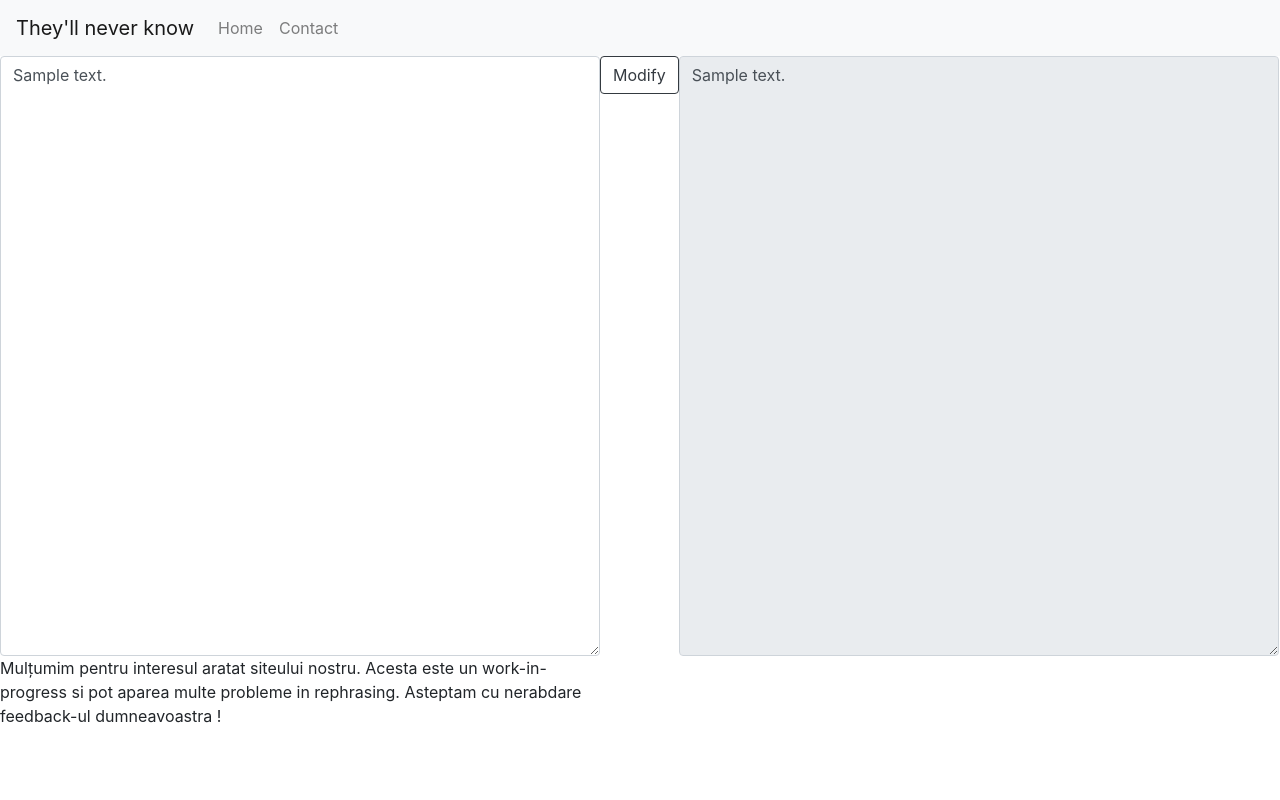
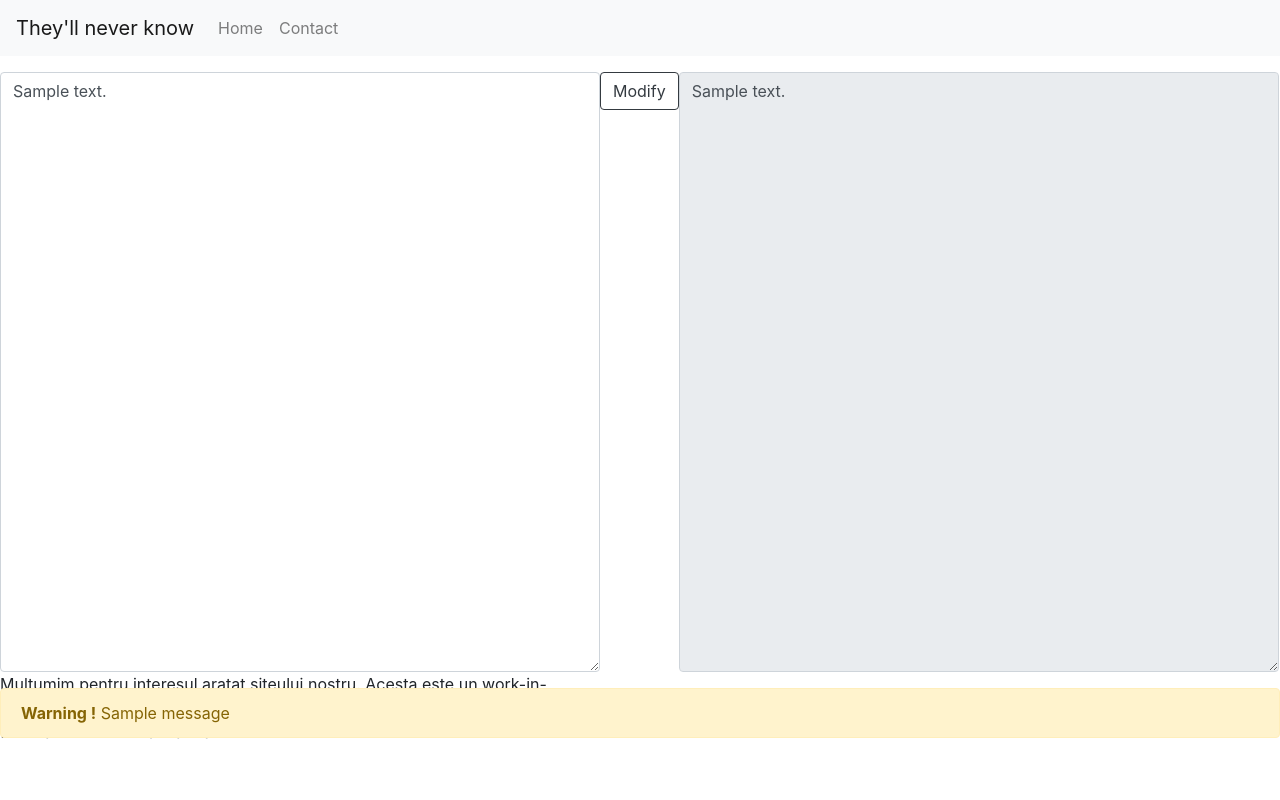
Before and after one commit to VladGhelbere/flask-rephrasing-webserver, a Flask app: template templates/index.html in a window 1280 px wide. Run offline with Flask 2, Linux system fonts and the light colour scheme; the template is opened without the code that fills it: most values are stand-ins (such as "Sample title", 1, 10 or a date in 2020); one stand-in notice (Sample message) is shown; parts of the project's set-up code (start-up, migrations or seed data) failed here and were passed over; some libraries are stand-ins or nearby versions.

Commit message:
added loading animations, warnings, titles & favicon

```diff
--- /dev/null
+++ b/static/css/base.css
@@ -0,0 +1,13 @@
+div#loading {
+    position:fixed;
+    width: 35px;
+    height: 35px;
+    display: none;
+    background: url(/static/img/loadingimage.gif) no-repeat;
+    cursor: wait;
+    left: 60%;
+    top: 35%;
+    z-index: 1000;
+    height: 31px;
+    width: 31px;
+    }
--- a/static/js/base.js
+++ b/static/js/base.js
@@ -1,8 +1,4 @@
-// Add active class to the current button (highlight it)
-var header = document.getElementById("navbarNav");
-var btns = header.getElementsByClassName("nav-link");
-for (var i = 0; i < btns.length; i++) {
-  btns[i].addEventListener("click", function() {
-	  this.className += " active";
-	  });
+function loading(){
+  $("#loading").show();
+  $("#outputText").hide();
 }
--- a/static/styles/base.css
+++ /dev/null
@@ -1,7 +0,0 @@
-#nav #about,
-#nav #contact,
-{
-  /* Add your active styles here */
-  color: #cc0000;
-  font-weight: bold;
-}
--- a/templates/base.html
+++ b/templates/base.html
@@ -1,7 +1,10 @@
 <html>
 	<head>
+		<link rel="shortcut icon" href="{{ url_for('static',filename='img/favicon.ico') }}" type="image/x-icon">
 		<link rel="stylesheet" href="https://stackpath.bootstrapcdn.com/bootstrap/4.3.1/css/bootstrap.min.css" integrity="sha384-ggOyR0iXCbMQv3Xipma34MD+dH/1fQ784/j6cY/iJTQUOhcWr7x9JvoRxT2MZw1T" crossorigin="anonymous">
-		<link rel="stylesheet" type= "text/css" href= "{{ url_for('static',filename='styles/base.css') }}">
+		<link rel="stylesheet" type= "text/css" href= "{{ url_for('static',filename='css/base.css') }}">
+		{% block head %}
+		{% endblock %}
 	</head>
 	<body>
 		<nav id="navbar" class="navbar navbar-expand-lg navbar-light bg-light">
@@ -28,5 +31,7 @@
 		<script src="https://cdnjs.cloudflare.com/ajax/libs/popper.js/1.14.7/umd/popper.min.js" integrity="sha384-UO2eT0CpHqdSJQ6hJty5KVphtPhzWj9WO1clHTMGa3JDZwrnQq4sF86dIHNDz0W1" crossorigin="anonymous"></script>
 		<script src="https://stackpath.bootstrapcdn.com/bootstrap/4.3.1/js/bootstrap.min.js" integrity="sha384-JjSmVgyd0p3pXB1rRibZUAYoIIy6OrQ6VrjIEaFf/nJGzIxFDsf4x0xIM+B07jRM" crossorigin="anonymous"></script>
 		<script type="text/javascript" src="{{ url_for('static', filename='js/base.js') }}"></script>
+		{% block scripts %}
+		{% endblock %}
 	</body>
 </html>
--- a/templates/contact.html
+++ b/templates/contact.html
@@ -1 +1,5 @@
 {% extends "base.html" %}
+
+{% block head %}
+<title>TWNK | Contact</title>
+{% endblock %}
--- a/templates/index.html
+++ b/templates/index.html
@@ -1,12 +1,25 @@
 {% extends "base.html" %}
 
+{% block head %}
+<title>TWNK | Home</title>
+{% endblock %}
+
 {% block main %}
-<form method="post" action="/home/">
-	<textarea name="input_text" type="message" id="inputText" class="form-control" style="width:600px; height:600px; float:left" placeholder="Introduceti textul aici...">{{input_text}}</textarea>
-	<button name="submit_button" value="process_text" type="submit" class="btn btn-outline-dark" style="float:left">Modify</button>
-	<textarea name="output_text" readonly type="message" id="outputText" class="form-control" style="width:600px; height:600px; float:left" placeholder="Rezultatul va aparea aici...">{{output_text}}</textarea>
-</form>
-<div class="form-text" style="width:600px; height:600px;">
+<div>
+	<form method="post" action="/home/">
+		<textarea name="input_text" type="message" id="inputText" class="form-control" style="width:600px; height:600px; float:left" placeholder="Introduceti textul aici...">{{input_text}}</textarea>
+		<button name="submit_button" value="process_text" type="submit" class="btn btn-outline-dark" onclick="loading();" style="float:left">Modify</button>
+		<textarea name="output_text" readonly type="message" id="outputText" class="form-control" style="width:600px; height:600px; float:left" placeholder="Rezultatul va aparea aici...">{{output_text}}</textarea>
+	</form>
+</div>
+<p style="width:600px; height:600px;">
   Mulțumim pentru interesul aratat siteului nostru. Acesta este un work-in-progress si pot aparea multe probleme in rephrasing. Asteptam cu nerabdare feedback-ul dumneavoastra !
-</div>
+</p>
+<div id="loading"></div>
+
+{% for message in get_flashed_messages() %}
+  <div class="alert alert-warning alert-dismissible fade show" role="alert">
+		<strong>Warning !</strong> {{ message }}
+	</div>
+{% endfor %}
 {% endblock %}
--- a/webserver.py
+++ b/webserver.py
@@ -1,11 +1,11 @@
-from flask import Flask, redirect, url_for, render_template, request, session
+from flask import Flask, flash, redirect, url_for, render_template, request, session
 import os
 import words_master as words_master
 
 wm = words_master.words_master()
 
 app = Flask(__name__)
-app.secret_key = os.getenv("app_SECRET_KEY")
+app.secret_key = os.getenv("APP_SECRET_KEY")
 
 @app.route("/")
 def index():
@@ -16,7 +16,14 @@ def home():
     if request.method == 'POST':
         if request.form['submit_button']:
             output_text = wm.change_words_simplified(request.form['input_text'])
-            return render_template("index.html",input_text=request.form['input_text'],output_text=output_text)
+            if len(output_text) >= 1500:
+                flash('Given text should be less than 1500 characters.')
+                return render_template("index.html",highlight_h="active")
+            elif output_text == '':
+                flash('Given text cannot be empty.')
+                return render_template("index.html",highlight_h="active")
+            else:
+                return render_template("index.html",highlight_h="active",input_text=request.form['input_text'],output_text=output_text)
     else:
         return render_template("index.html",highlight_h="active")
 
```
Also changed, not shown: static/img/favicon.ico (added), static/img/loadingimage.gif (added), words_master.py (line endings or trailing spaces).
